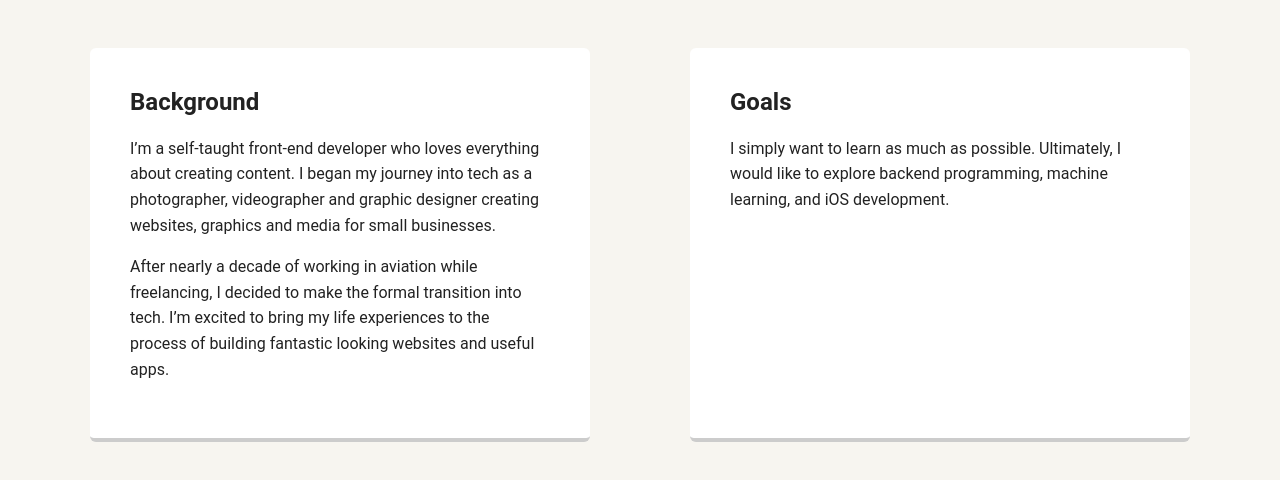
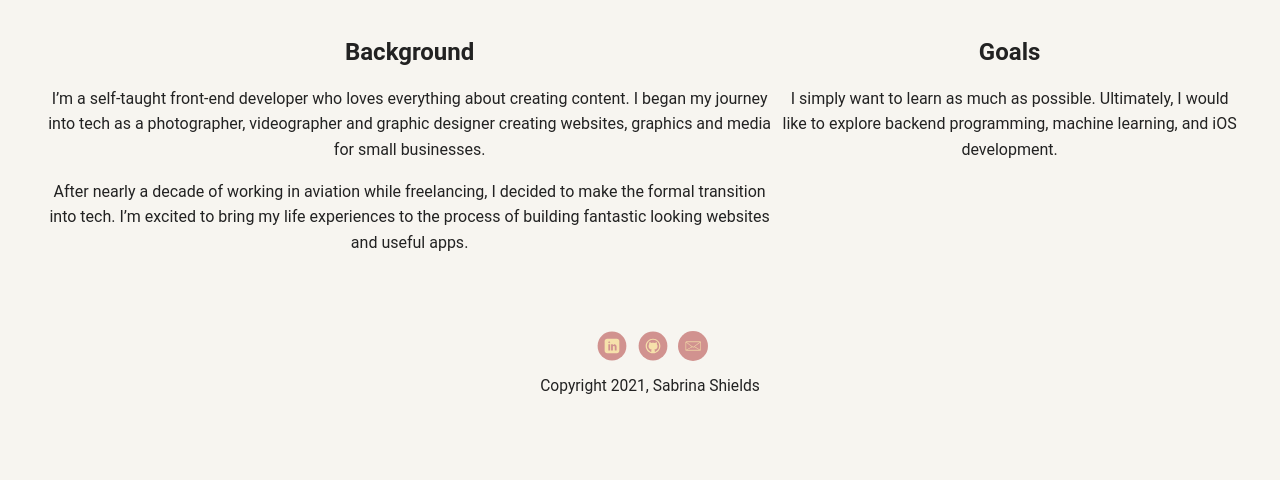
Before and after one commit to brishields/Simple-Profile-Page, a plain HTML site: page index.html in a window 1280 px wide. Shown: the part 472-952 px from the top of the page. Drawn offline with Linux system fonts and the light colour scheme.

Commit message:
Changes <div class="section"> to <section>; CSS

```diff
--- a/index.html
+++ b/index.html
@@ -37,16 +37,16 @@
     </header>
 
     <main class="flex">
-      <div class="section">
+      <section>
         <h2>Background</h2>
         <p>I’m a self-taught front-end developer who loves everything about creating content. I began my journey into tech as a photographer, videographer and graphic designer creating websites, graphics and media for small businesses.</p>
         <p>After nearly a decade of working in aviation while freelancing, I decided to make the formal transition into tech. I’m excited to bring my life experiences to the process of building fantastic looking websites and useful apps.</p>
-        </div>
+      </section>
 
-      <div class="section">
+      <section>
         <h2>Goals</h2>
         <p>I simply want to learn as much as possible. Ultimately, I would like to explore backend programming, machine learning, and iOS development.</p>
-      </div>
+      </section>
 
     </main>
     <footer>
```
Also changed, not shown: portfolio.html (+2 -2 lines).
